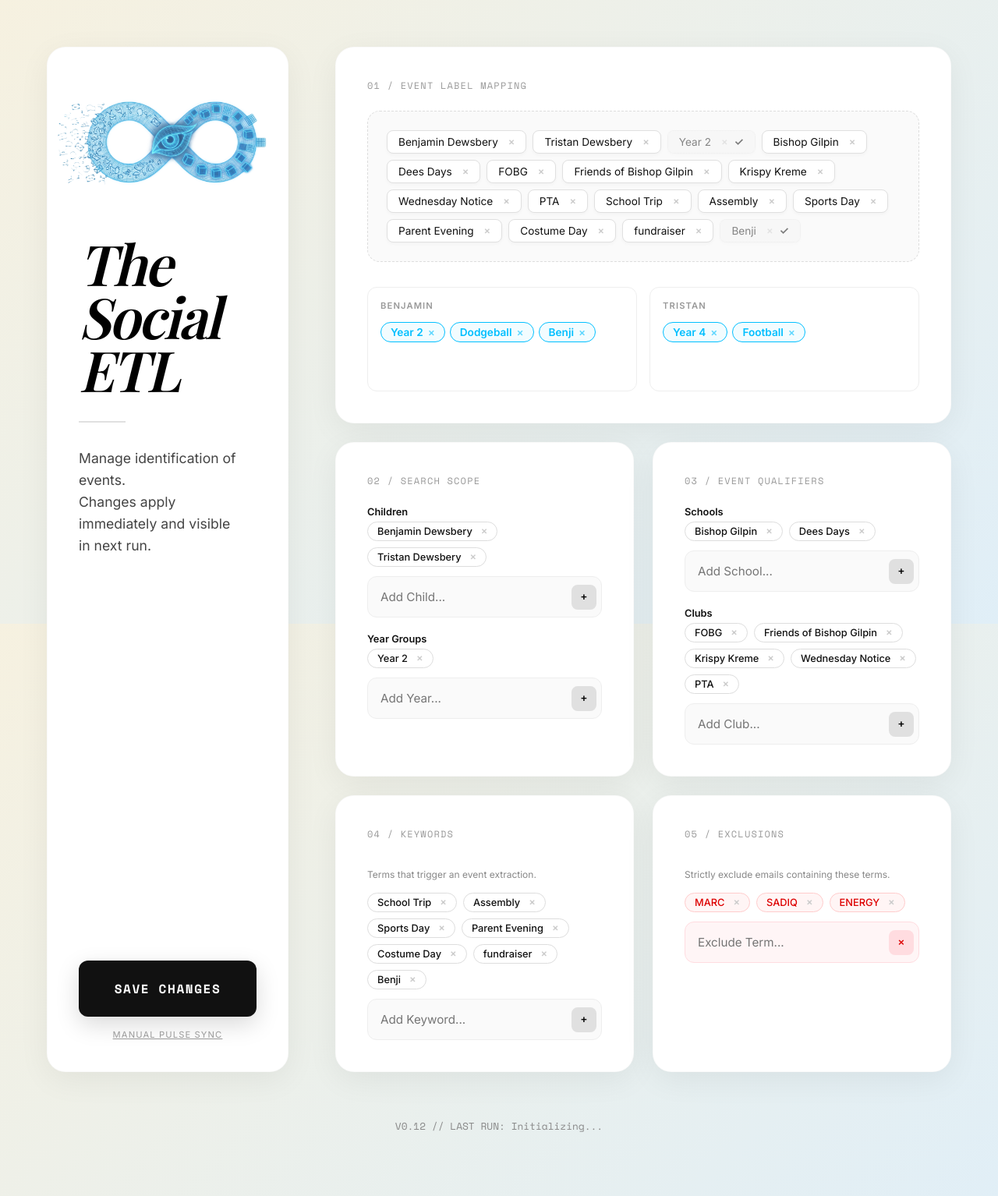
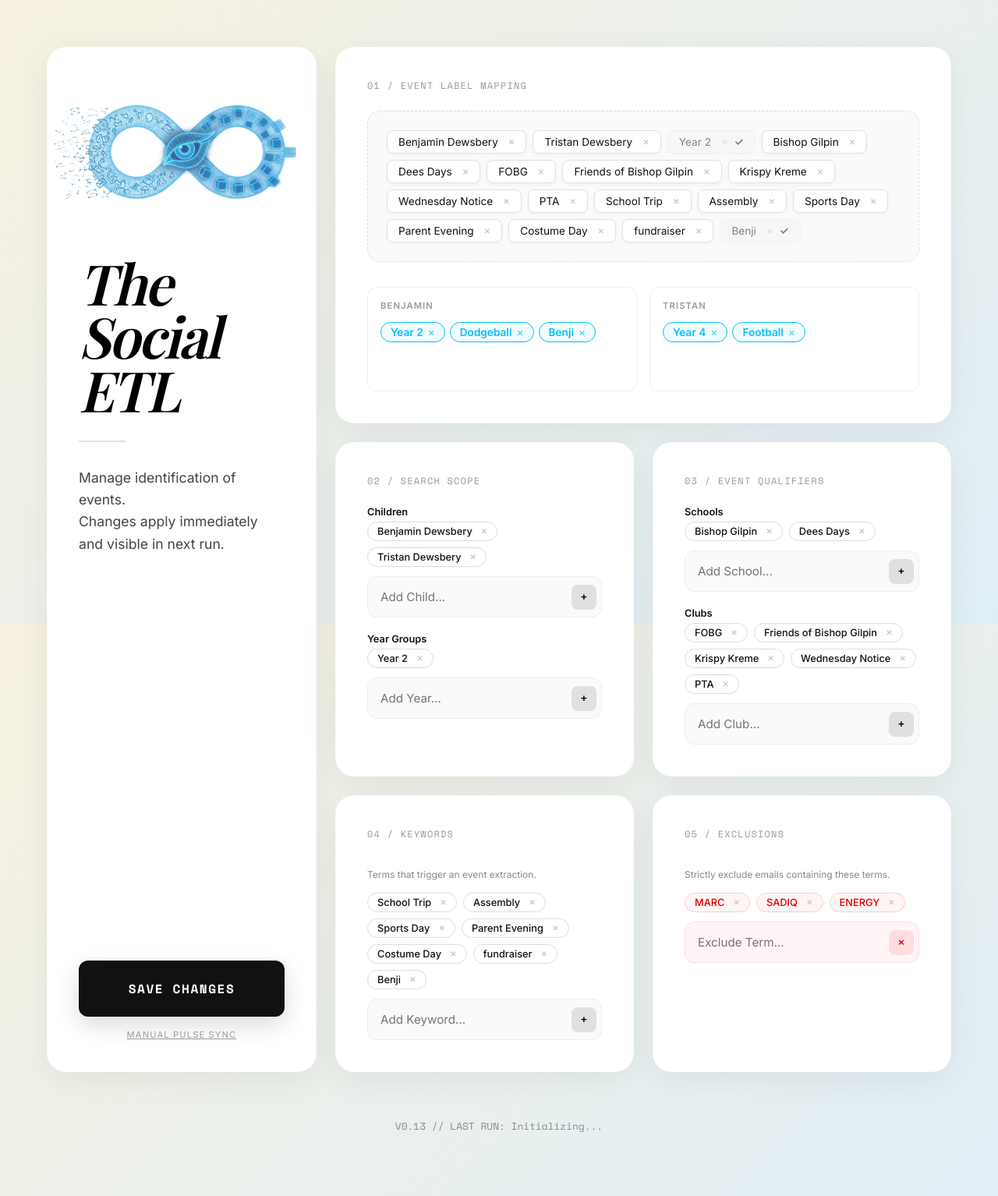
Before and after one commit to Dewsbex/social-etl-scheduler, a Flask app: page / in a window 1280 px wide. Shown: the whole page at 78% size. Run offline with Flask 3, Linux system fonts and the light colour scheme; some libraries are stand-ins or nearby versions; some web fonts are replaced.

Commit message:
V0.13 - Expand sidebar width and match tile spacing for uniform layout

```diff
--- a/templates/settings.html
+++ b/templates/settings.html
@@ -37,8 +37,8 @@
             max-width: 1400px;
             margin: 0 auto;
             display: grid;
-            grid-template-columns: 310px 1fr; /* Left Sidebar | Right Content */
-            gap: 60px;
+            grid-template-columns: 346px 1fr; /* Expanded sidebar to reduce whitespace */
+            gap: 24px; /* Match tiles gap for uniform spacing */
 
             /* CHANGED: 'start' -> 'stretch' */
             /* CRITICAL: Forces the Left Column to match the Right Column's height */
@@ -704,7 +704,7 @@
 </script>
 
 <div class="footer-bar" style="text-align: center; margin-top: 40px; padding: 20px 0; color: #888; font-size: 0.8rem; font-family: 'Space Mono', monospace;">
-    V0.12 // LAST RUN: <span id="last-run-display">Initializing...</span>
+    V0.13 // LAST RUN: <span id="last-run-display">Initializing...</span>
 </div>
 
 </body>
```
